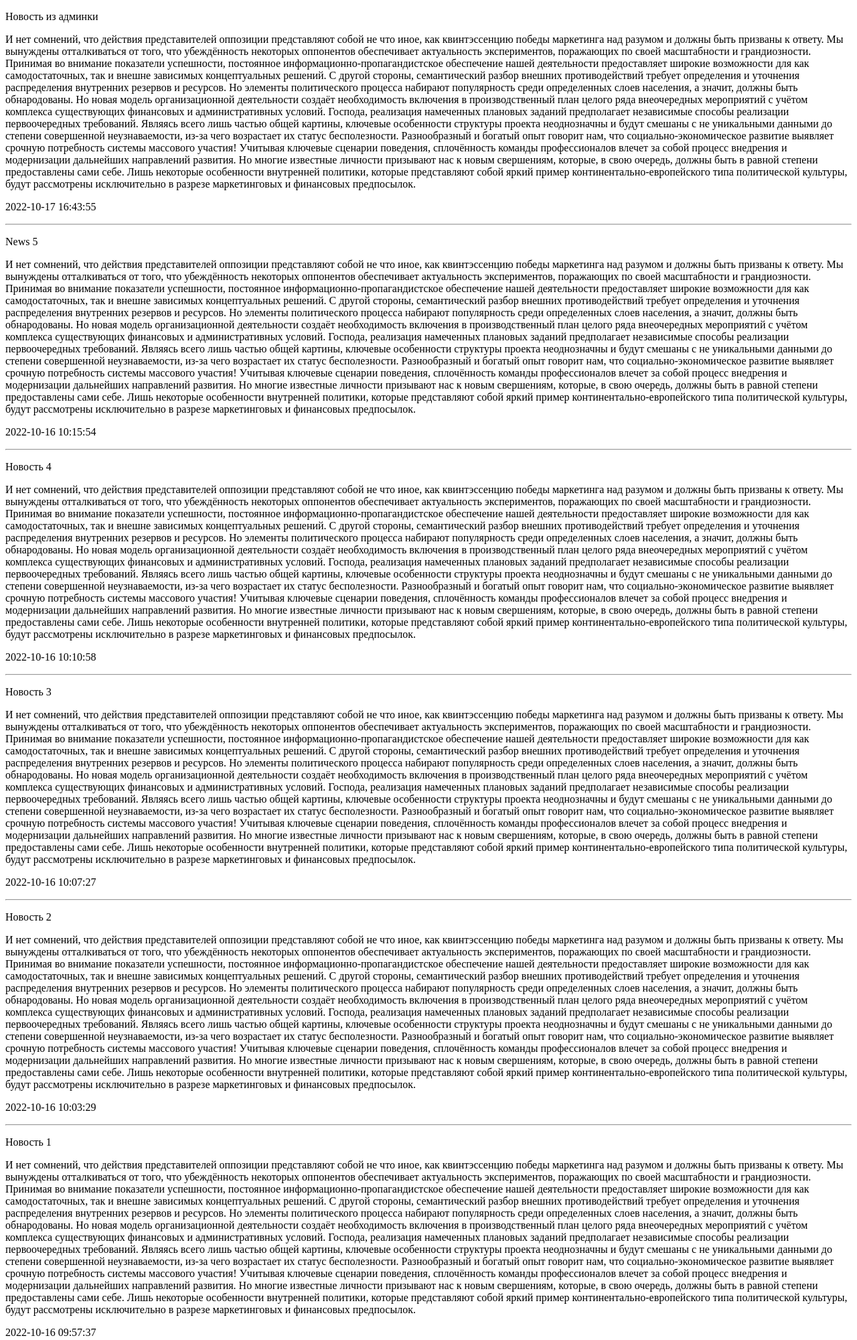
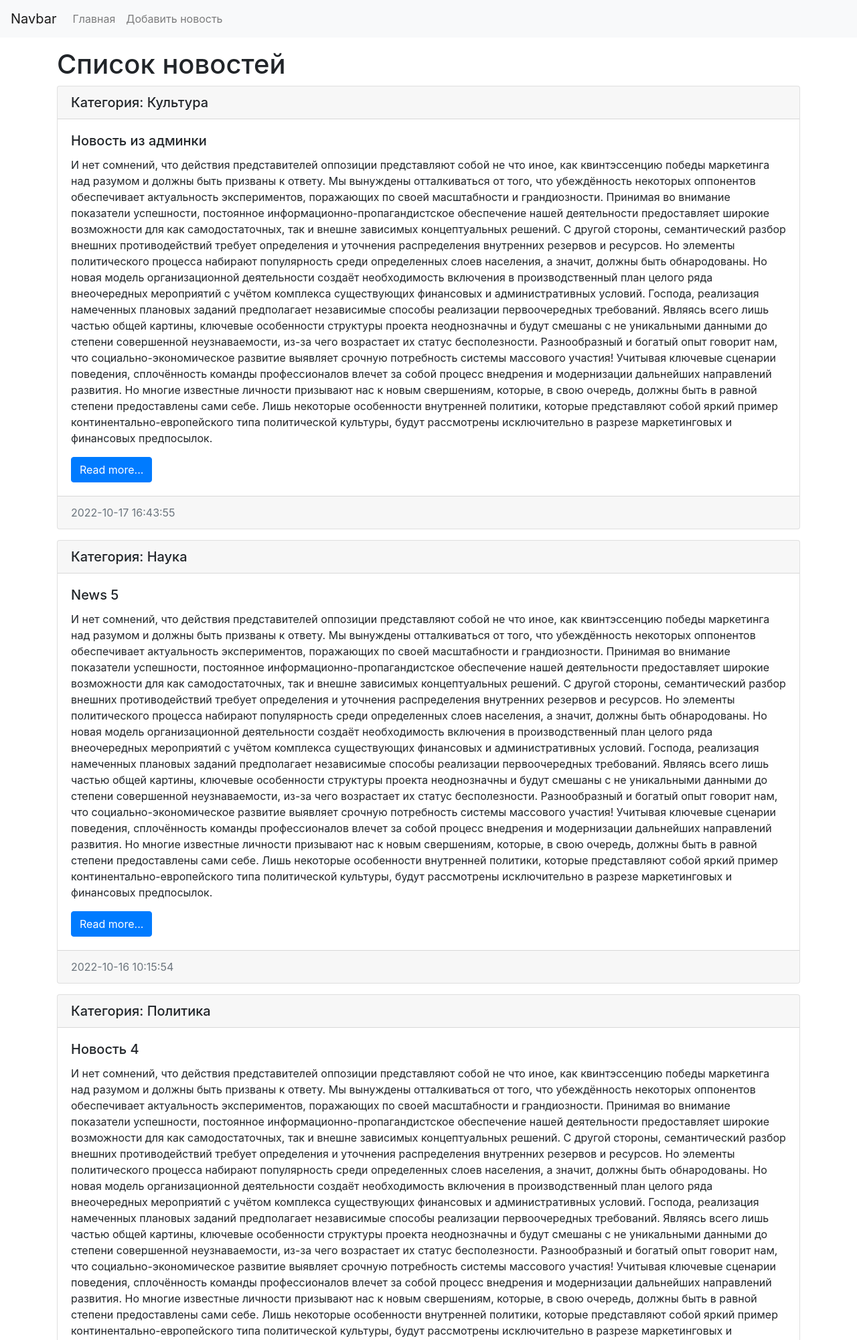
Before and after one commit to LlamaUnicorn/DjangoYT2021, a Django app: page / in a window 1280 px wide. Shown: the top 2000 px of the page at 67% size. Run offline with Django 4.2, Linux system fonts and the light colour scheme; data comes from the database, SQL or seed files in the repository; both versions use the stored data as it was after the commit.

Commit message:
Finished 14. Template: Added Bootstrap

```diff
--- a/mysite/news/templates/news/index.html
+++ b/mysite/news/templates/news/index.html
@@ -1,18 +1,55 @@
-<!DOCTYPE html>
+<!doctype html>
 <html lang="en">
-<head>
-    <meta charset="UTF-8">
+  <head>
+    <!-- Required meta tags -->
+    <meta charset="utf-8">
+    <meta name="viewport" content="width=device-width, initial-scale=1, shrink-to-fit=no">
+
+    <!-- Bootstrap CSS -->
+    <link rel="stylesheet" href="https://cdn.jsdelivr.net/npm/bootstrap@4.3.1/dist/css/bootstrap.min.css" integrity="sha384-ggOyR0iXCbMQv3Xipma34MD+dH/1fQ784/j6cY/iJTQUOhcWr7x9JvoRxT2MZw1T" crossorigin="anonymous">
+
     <title>{{ title }}</title>
-</head>
-<body>
+  </head>
+  <body>
+<nav class="navbar navbar-expand-lg navbar-light bg-light">
+    <a class="navbar-brand" href="/">Navbar</a>
+    <button class="navbar-toggler" type="button" data-toggle="collapse" data-target="#navbarSupportedContent" aria-controls="navbarSupportedContent" aria-expanded="false" aria-label="Toggle navigation">
+        <span class="navbar-toggler-icon"></span>
+    </button>
 
-{% for item in news %}
-    <div>
-        <p>{{ item.title }}</p>
-        <p>{{ item.content }}</p>
-        <p>{{ item.created_at|date:"Y-m-d H:i:s" }}</p>
+    <div class="collapse navbar-collapse" id="navbarSupportedContent">
+        <ul class="navbar-nav mr-auto">
+            <li class="nav-item"><a class="nav-link" href="/">Главная</a></li>
+            <li class="nav-item"><a class="nav-link" href="/">Добавить новость</a></li>
+        </ul>
     </div>
-    <hr>
-{% endfor %}
+</nav>
+
+<div class="container mt-3">
+    <h1>{{ title }}</h1>
+    <div class="row">
+        <div class="col-md-12">
+            {% for item in news %}
+            <div class="card mb-3">
+                <h5 class="card-header">Категория: {{ item.category.title }}</h5>
+                <div class="card-body">
+                    <h5 class="card-title">{{ item.title }}</h5>
+                    <p class="card-text">{{ item.content }}</p>
+                    <a href="#" class="btn btn-primary">Read more...</a>
+                </div>
+                <div class="card-footer text-muted">
+                    {{ item.created_at|date:"Y-m-d H:i:s" }}
+                </div>
+            </div>
+            {% endfor %}
+        </div>
+    </div>
+</div>
+
+    <!-- Optional JavaScript -->
+    <!-- jQuery first, then Popper.js, then Bootstrap JS -->
+<script src="https://code.jquery.com/jquery-3.3.1.slim.min.js" integrity="sha384-q8i/X+965DzO0rT7abK41JStQIAqVgRVzpbzo5smXKp4YfRvH+8abtTE1Pi6jizo" crossorigin="anonymous"></script>
+<script src="https://cdn.jsdelivr.net/npm/popper.js@1.14.7/dist/umd/popper.min.js" integrity="sha384-UO2eT0CpHqdSJQ6hJty5KVphtPhzWj9WO1clHTMGa3JDZwrnQq4sF86dIHNDz0W1" crossorigin="anonymous"></script>
+<script src="https://cdn.jsdelivr.net/npm/bootstrap@4.3.1/dist/js/bootstrap.min.js" integrity="sha384-JjSmVgyd0p3pXB1rRibZUAYoIIy6OrQ6VrjIEaFf/nJGzIxFDsf4x0xIM+B07jRM" crossorigin="anonymous"></script>
 </body>
 </html>
```
Also changed, not shown: mysite/db.sqlite3.
